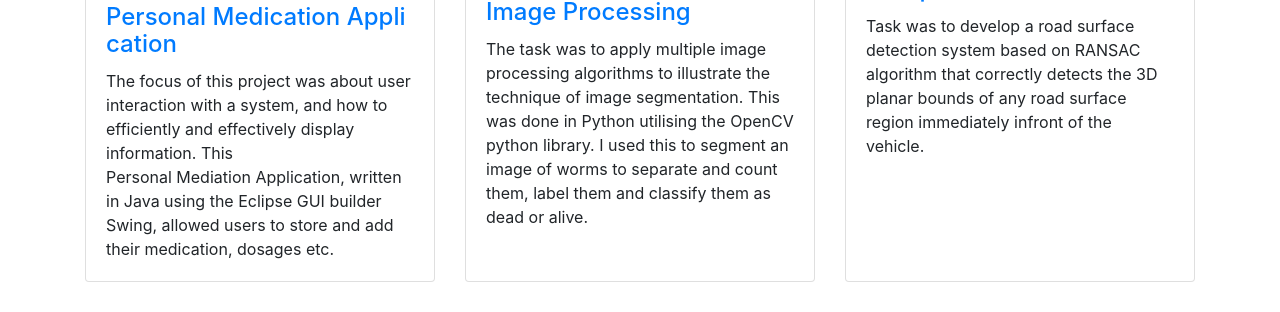
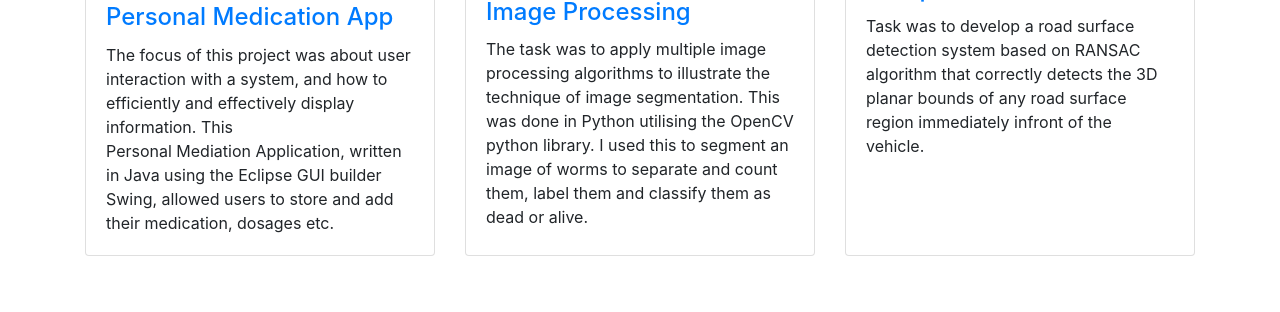
Before and after one commit to ChristianJohnston97/ChristianJohnston97.github.io, a website: page academic.html in a window 1280 px wide. Shown: the part 1127-1439 px from the top of the page. After the commit the page ends 1413 px from the top, so only its background shows below. Drawn offline with Linux system fonts and the light colour scheme.

Commit message:
Update academic.html

```diff
--- a/academic.html
+++ b/academic.html
@@ -99,7 +99,7 @@
             <a href="https://github.com/ChristianJohnston97/PMA"><img class="card-img-top" src="https://christianjohnston97.github.io/Photos/PMA.png" alt=""></a>
             <div class="card-body">
               <h4 class="card-title">
-                <a href="https://github.com/ChristianJohnston97/PMA">Personal Medication Application</a>
+                <a href="https://github.com/ChristianJohnston97/PMA">Personal Medication App</a>
               </h4>
               <p class="card-text">The focus of this project was about user interaction with a system, and how to efficiently and effectively display information. This Personal Mediation Application, written in Java using the Eclipse GUI builder Swing, allowed users to store and add their medication, dosages etc.</p>
             </div>
```
